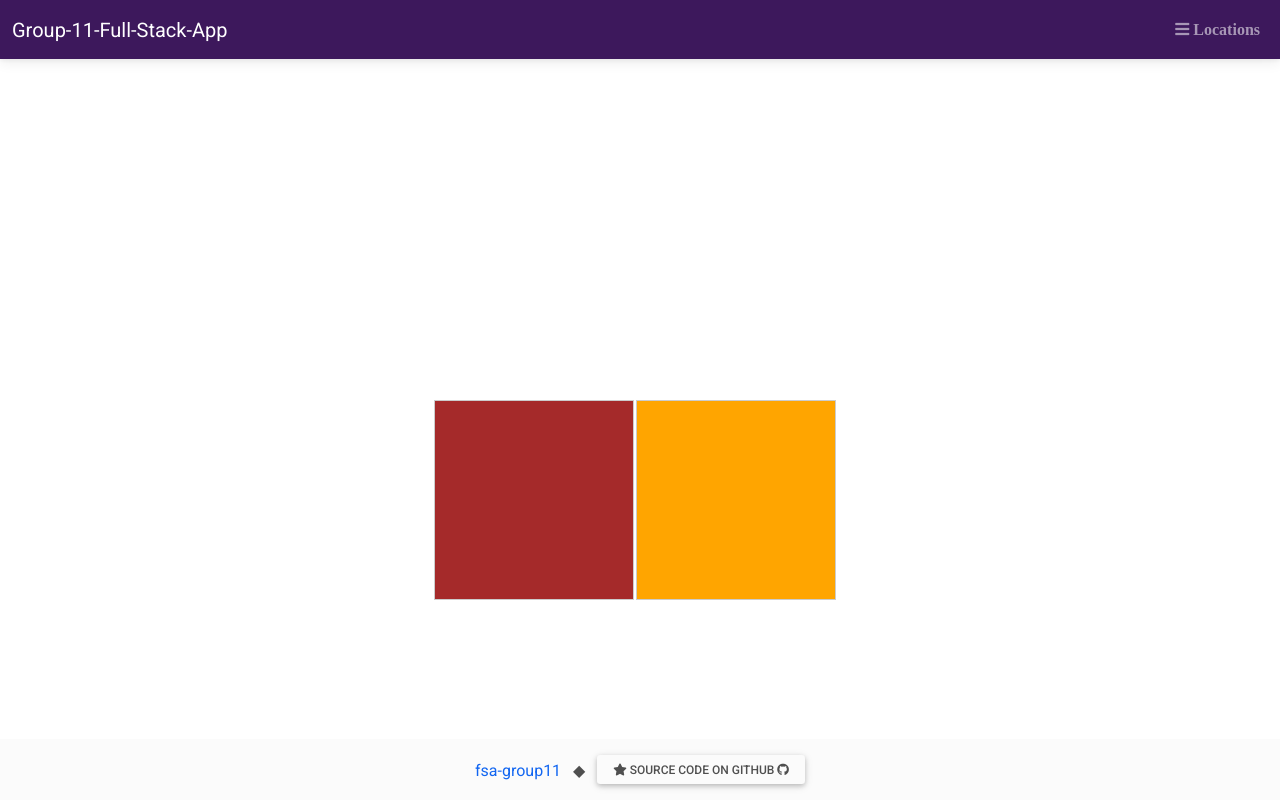
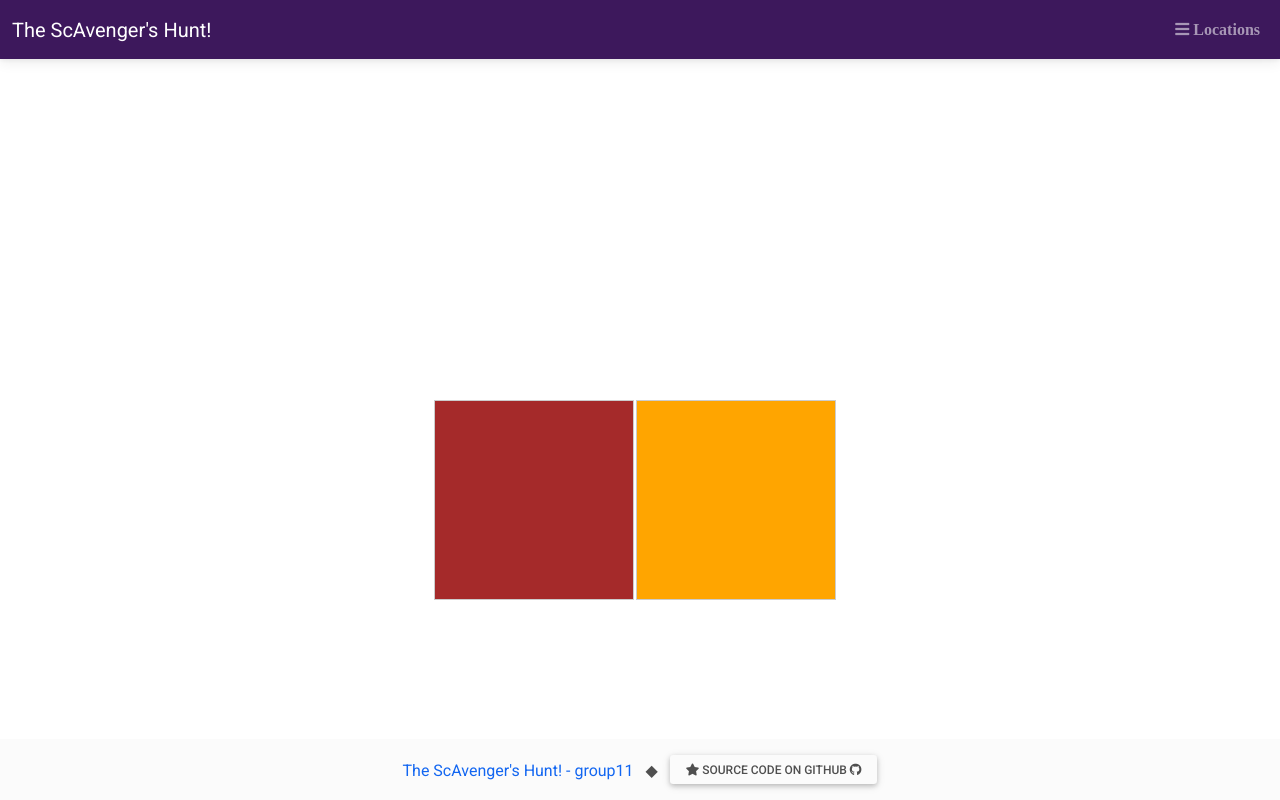
Before and after one commit to KHARIKA17/FSA-11, a Node server app: page / in a window 1280 px wide; the page is wider, and only the part inside the window is pictured. Run offline with Node 20, Linux system fonts and the light colour scheme; some libraries are stand-ins or nearby versions.

Commit message:
updated title

```diff
--- a/views/footer.ejs
+++ b/views/footer.ejs
@@ -2,7 +2,7 @@
 
 <footer class="footer fixed-bottom bg-light mx-0 py-3 text-center">
 
-    <a target="_blank" rel="noopener" href="">fsa-group11</a>
+    <a target="_blank" rel="noopener" href="">The ScAvenger's Hunt! - group11</a>
     &nbsp; &#9670; &nbsp;
 
     <a class="btn btn-light btn-sm" href="https://github.com/KHARIKA17/Group-11-Full-stack-app"
--- a/views/header.ejs
+++ b/views/header.ejs
@@ -1,6 +1,6 @@
 <nav class="navbar navbar-expand-lg navbar-dark fixed-top mb-1" style="background-color: #3d185c;" >
     <div class="container-fluid">
-        <a class="navbar-brand" href = "/">Group-11-Full-Stack-App</a>
+        <a class="navbar-brand" href = "/">The ScAvenger's Hunt!</a>
         <!--<button class="navbar-toggler" type="button" data-toggle="collapse" data-target="#navbarNav"
             aria-controls="navbarNav" aria-expanded="false" aria-label="Toggle navigation">
             <i class="fas fa-bars"></i>
```
Also changed, not shown: db.sqlite, 1 other file.
